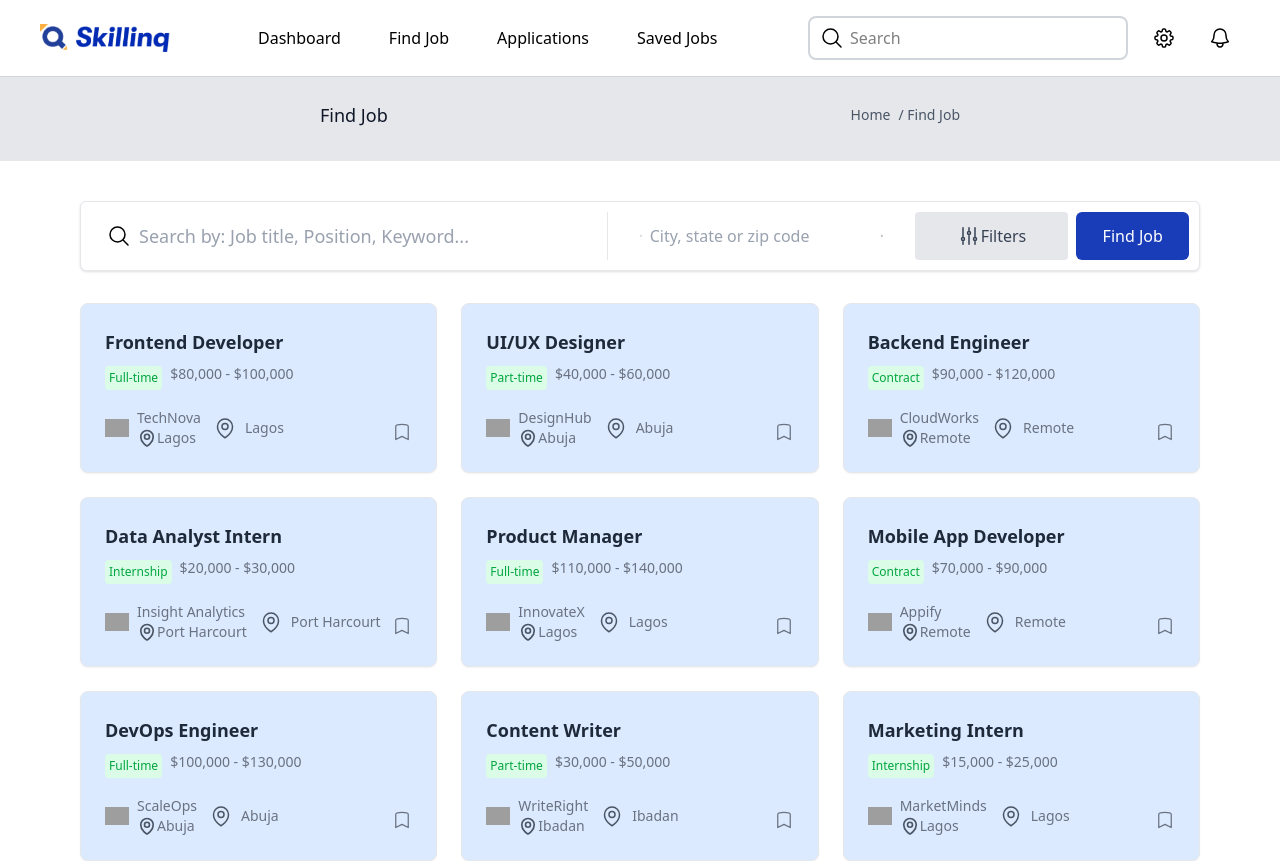
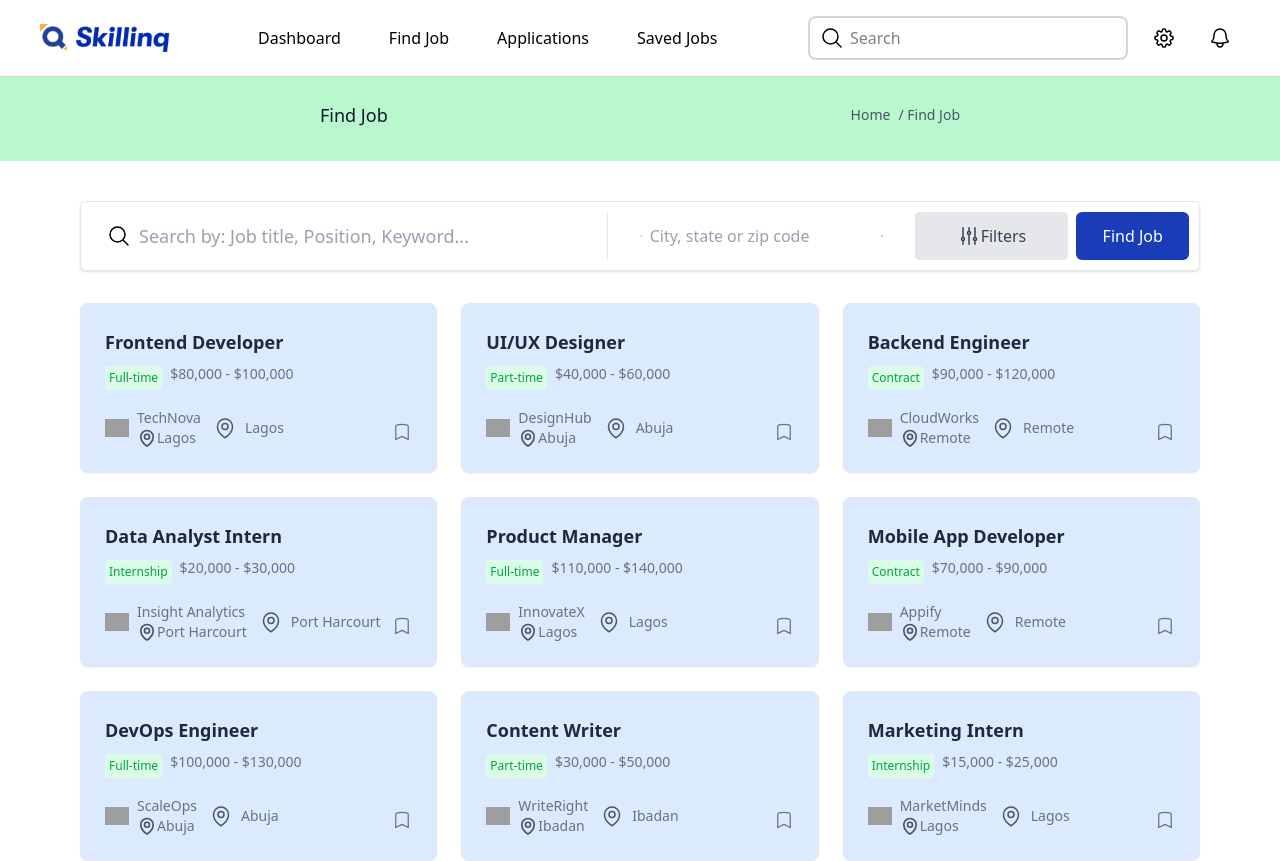
Before and after one commit to oghenevwede/Skillinq--Mainapp, a Next.js app: page /find-job in a window 1280 px wide. Shown: the top 861 px of the page. Built offline with nearby package versions, Linux system fonts and the light colour scheme; grey boxes are pictures that could not be loaded.

Commit message:
chore: minimal code

```diff
--- a/src/app/find-job/page.tsx
+++ b/src/app/find-job/page.tsx
@@ -392,9 +392,9 @@ export default function FindJob() {
 
 
   return (
-  <div className="bg-white min-h-screen text-gray-900 dark:text-gray-100 transition-colors duration-300">
+  <div className="bg-white min-h-screen overflow-x-hidden sm:max-w-full text-gray-900 dark:text-gray-100 transition-colors duration-300">
     <Header />
-    <div className="max-w-screen py-6 px-80 bg-gray-200 flex items-center justify-between">
+    <div className="w-full max-w-full py-6 px-6 lg:px-80 lg:bg-green-200 flex items-center justify-between sm:max-w-full sm:overflow-hidden md:max-w-full md:overflow-hidden">
       <h1 className="text-lg dark:text-black mb-2">Find Job</h1>
       <div className="text-sm text-gray-600 dark:text-black mb-2 space-x-2 gap-2">
         <Link href="/dashboard" className="">Home</Link>
```
